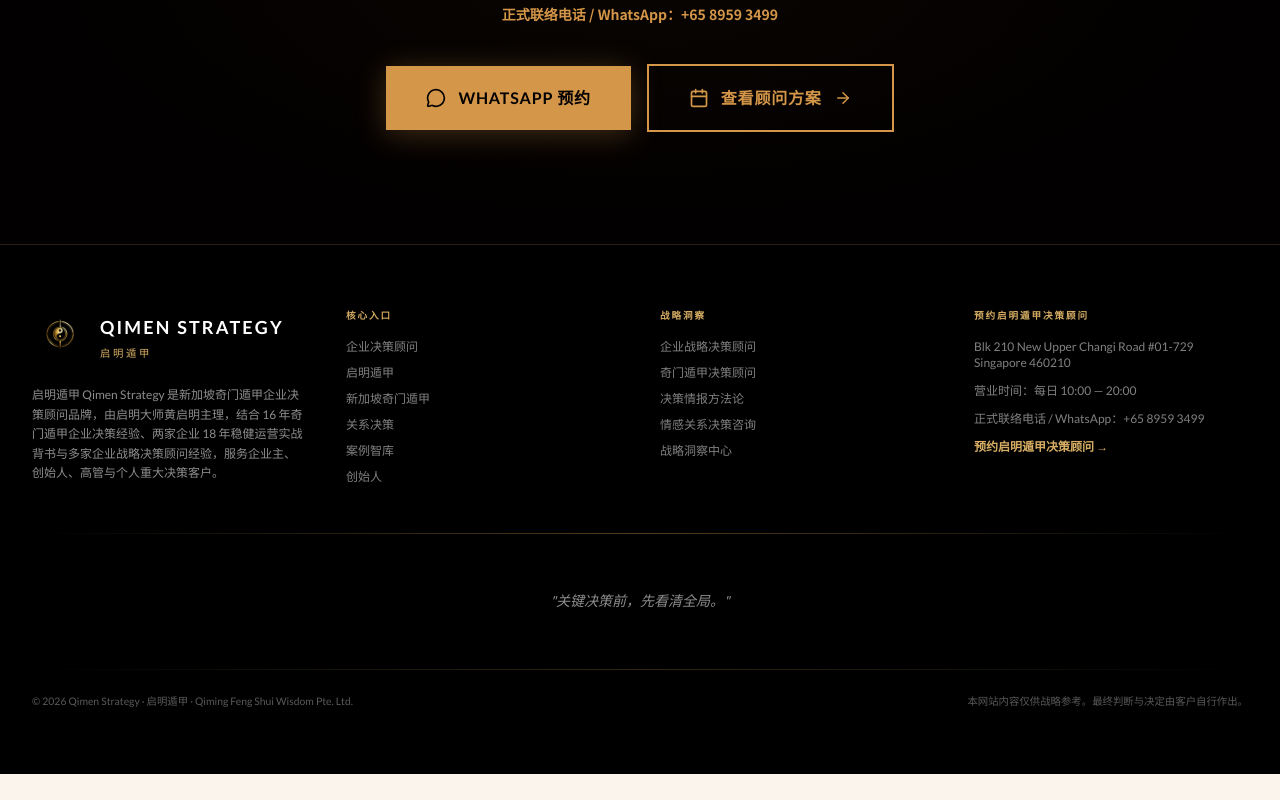
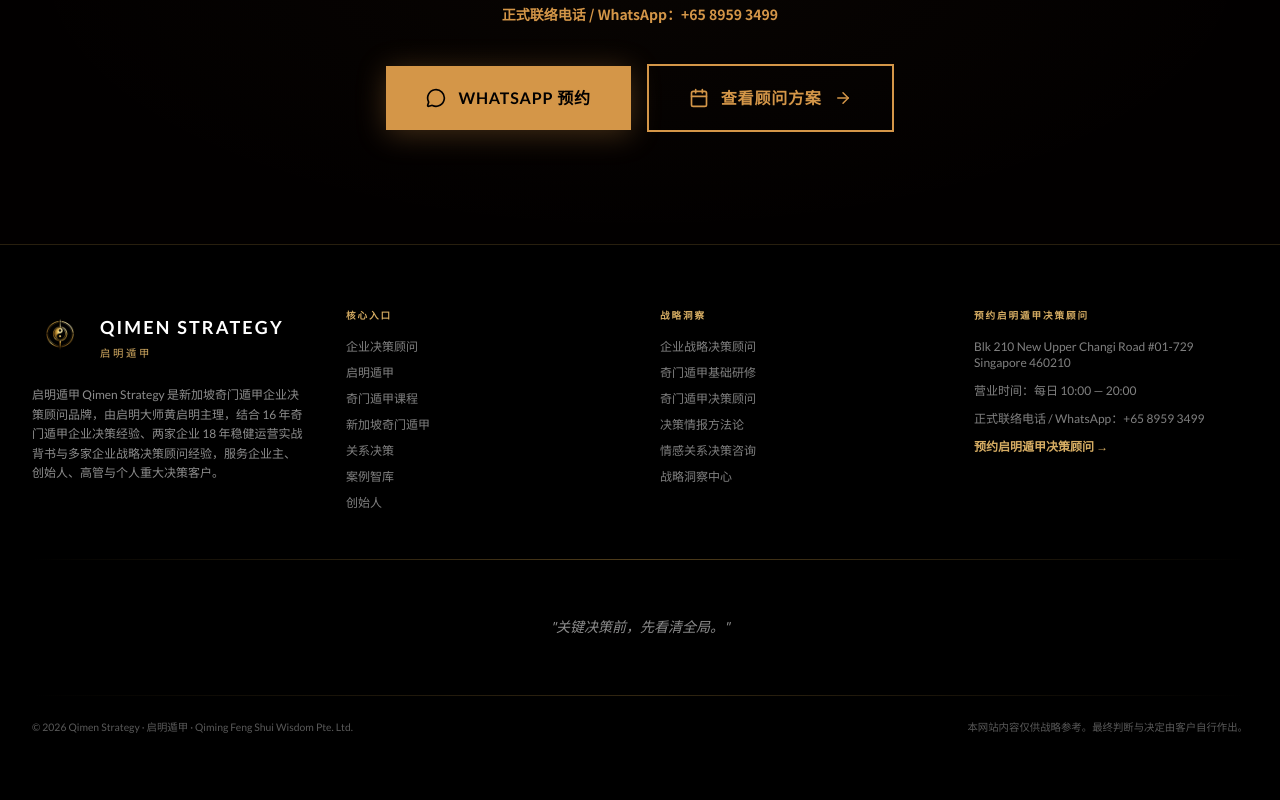
Before and after one commit to BODHIWONG/qmfeng-website, a Next.js app: page / in a window 1280 px wide. Shown: the part 9187-9987 px from the top of the page. Before the commit the page ends 9961 px from the top, so only its background shows below. Built offline with nearby package versions, Linux system fonts and the light colour scheme.

Commit message:
Add course page links to footer

```diff
--- a/components/footer.tsx
+++ b/components/footer.tsx
@@ -9,6 +9,7 @@
 const serviceLinks = [
   { href: "/enterprise-strategic-advisory", zh: "企业决策顾问", en: "Enterprise Advisory" },
   { href: "/qimen-strategy-business", zh: "启明遁甲", en: "Qimen Strategy" },
+  { href: "/qi-men-dun-jia-course-singapore", zh: "奇门遁甲课程", en: "Qi Men Dun Jia Course" },
   { href: "/singapore-qi-men-dun-jia-consultant", zh: "新加坡奇门遁甲", en: "Qi Men Dun Jia Singapore" },
   { href: "/relationship-clarity-reading-singapore", zh: "关系决策", en: "Relationship Decisions" },
   { href: "/insights", zh: "案例智库", en: "Case Library" },
@@ -17,6 +18,7 @@
 
 const insightLinks = [
   { href: "/enterprise-strategic-advisory", zh: "企业战略决策顾问", en: "Enterprise Strategic Advisory" },
+  { href: "/qi-men-dun-jia-course-singapore", zh: "奇门遁甲基础研修", en: "Qi Men Dun Jia Foundation Course" },
   { href: "/singapore-qi-men-dun-jia-consultant", zh: "奇门遁甲决策顾问", en: "Qi Men Dun Jia Consultant" },
   { href: "/insights/qimen-strategy-is-decision-intelligence-not-fatalism", zh: "决策情报方法论", en: "Decision Intelligence" },
   { href: "/relationship-clarity-reading-singapore", zh: "情感关系决策咨询", en: "Relationship Decision Clarity" },
```
